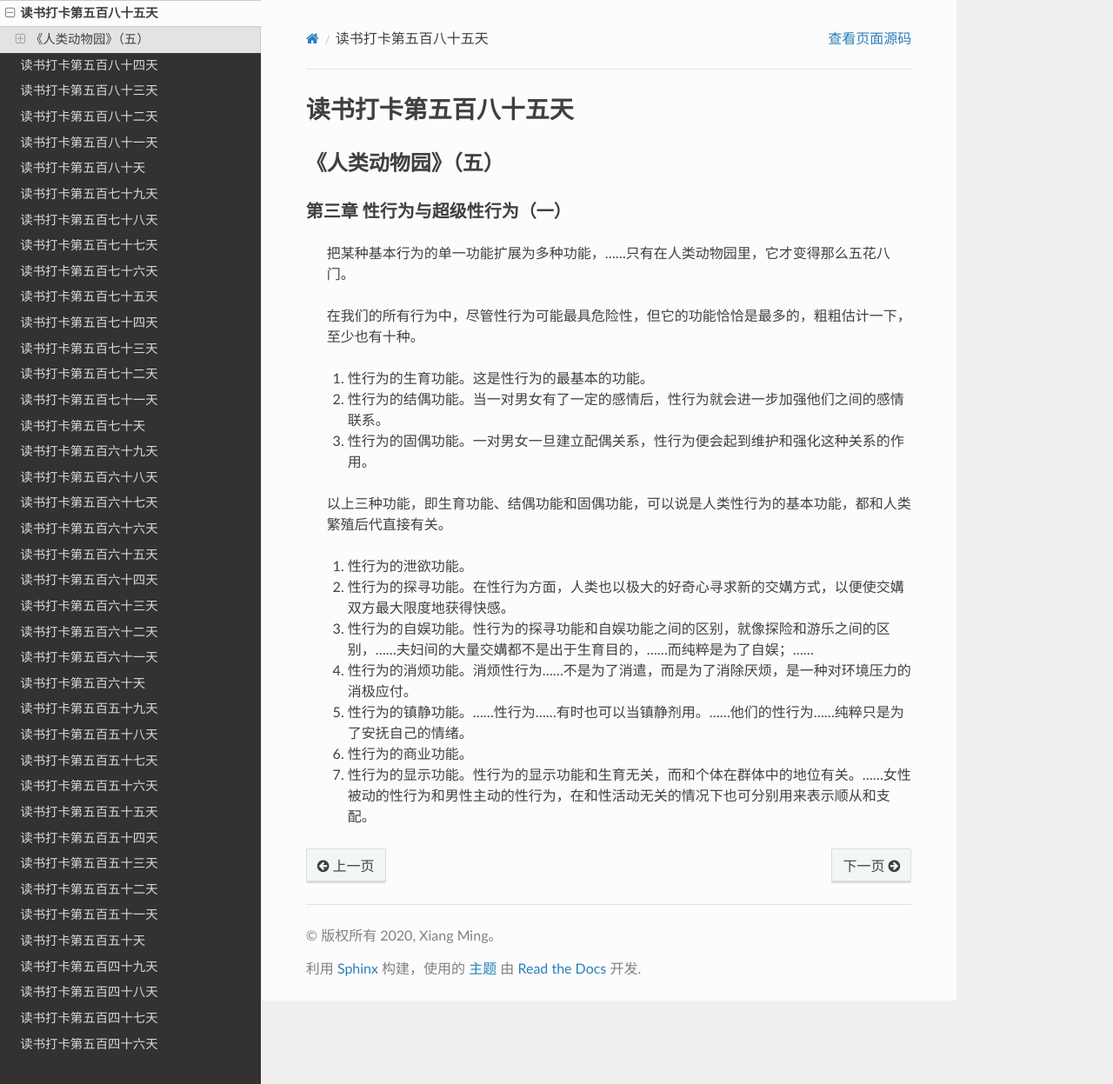
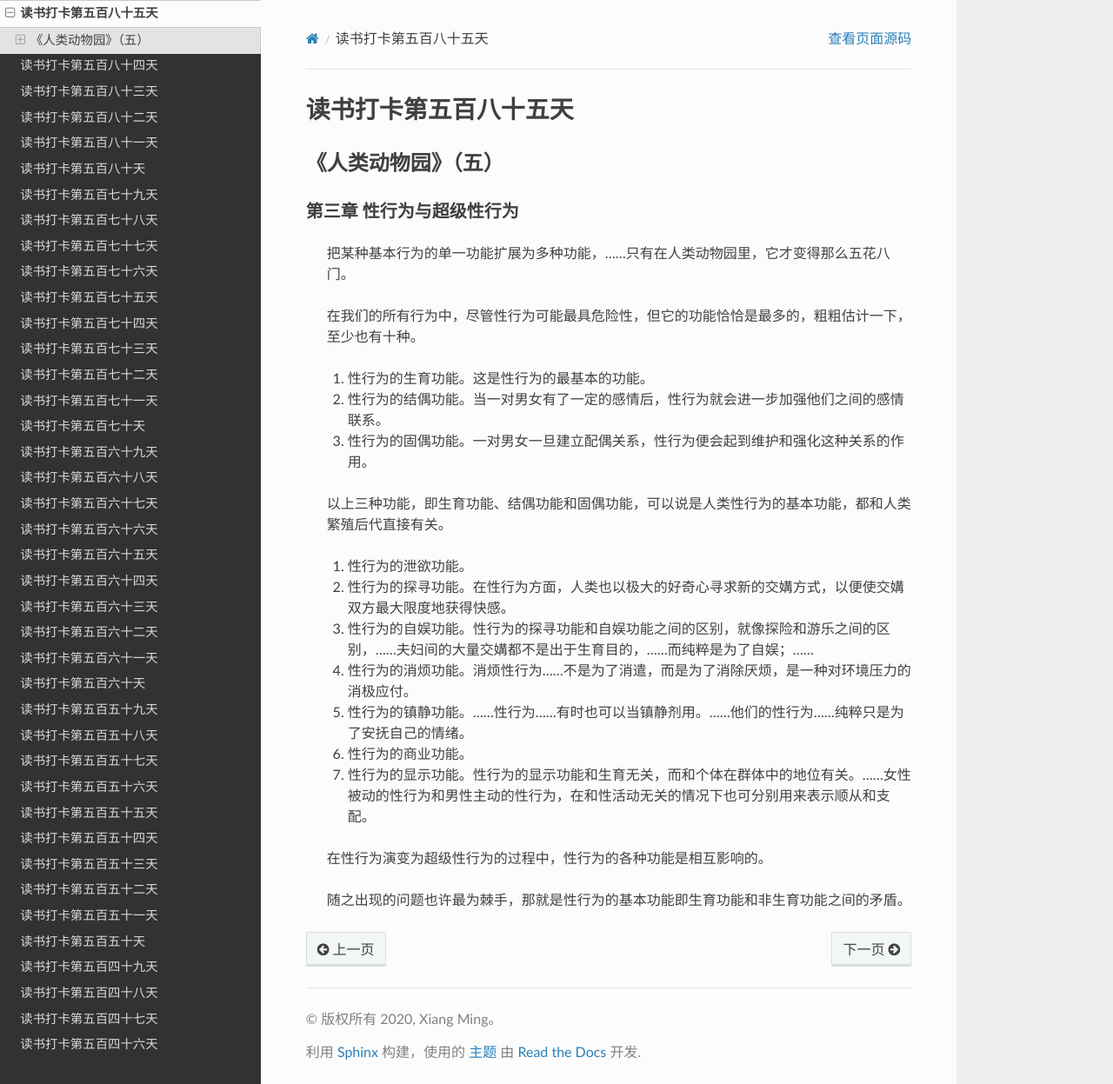
Before and after one commit to xiangming1975/reading, a Sphinx documentation site: the page built from source/2022-05-26.md, in a window 1280 px wide and 1247 px high. Shown: the whole window at 87% size. Built offline with Sphinx 7.4.7 and the Read the Docs theme 2.0.0, drawn with Linux system fonts in a browser that asks for light colours.

Commit message:
自动提交时间: 2022-05-29T22:00:59,848267707+08:00

```diff
--- a/source/2022-05-26.md
+++ b/source/2022-05-26.md
@@ -1,6 +1,6 @@
 # 读书打卡第五百八十五天
 ## 《人类动物园》（五）
-### 第三章 性行为与超级性行为（一）
+### 第三章 性行为与超级性行为
 
 > 把某种基本行为的单一功能扩展为多种功能，……只有在人类动物园里，它才变得那么五花八门。
 
@@ -19,3 +19,7 @@
 > 8. 性行为的镇静功能。……性行为……有时也可以当镇静剂用。……他们的性行为……纯粹只是为了安抚自己的情绪。
 > 9. 性行为的商业功能。
 > 10. 性行为的显示功能。性行为的显示功能和生育无关，而和个体在群体中的地位有关。……女性被动的性行为和男性主动的性行为，在和性活动无关的情况下也可分别用来表示顺从和支配。
+
+> 在性行为演变为超级性行为的过程中，性行为的各种功能是相互影响的。
+
+> 随之出现的问题也许最为棘手，那就是性行为的基本功能即生育功能和非生育功能之间的矛盾。
```
Also changed, not shown: source/2022-05-29.md (added, +31 -0 lines).
